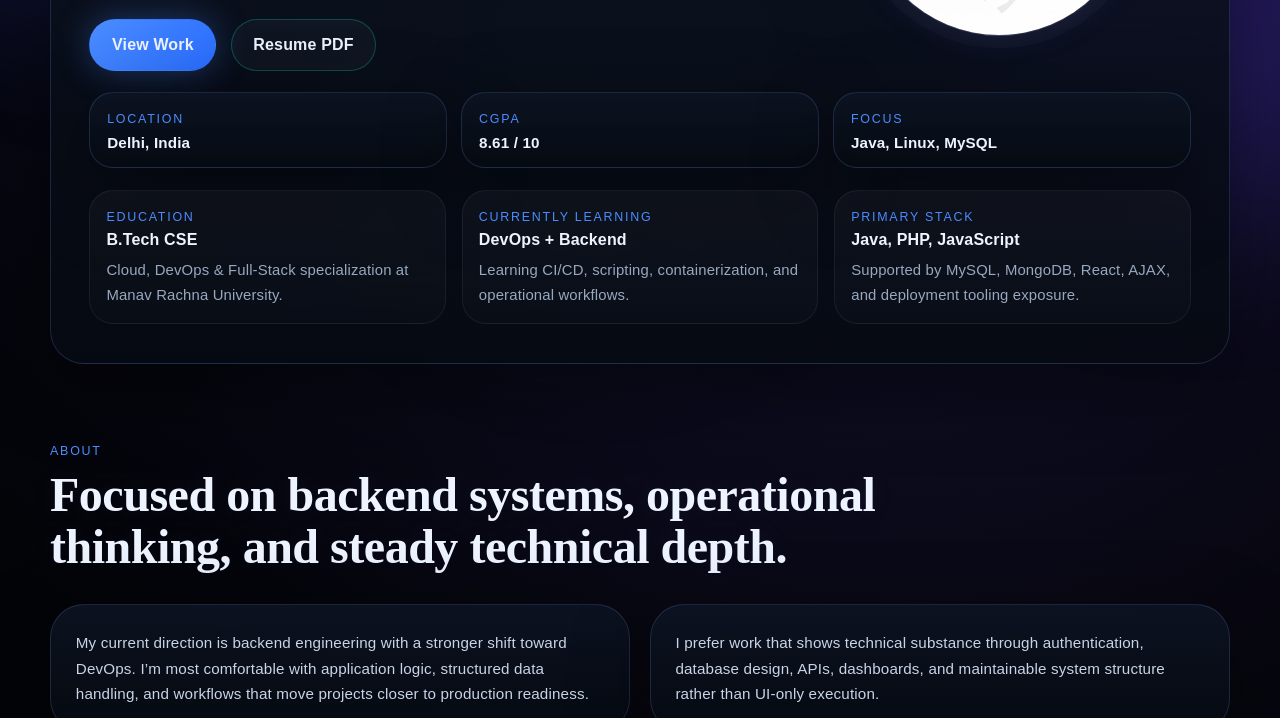
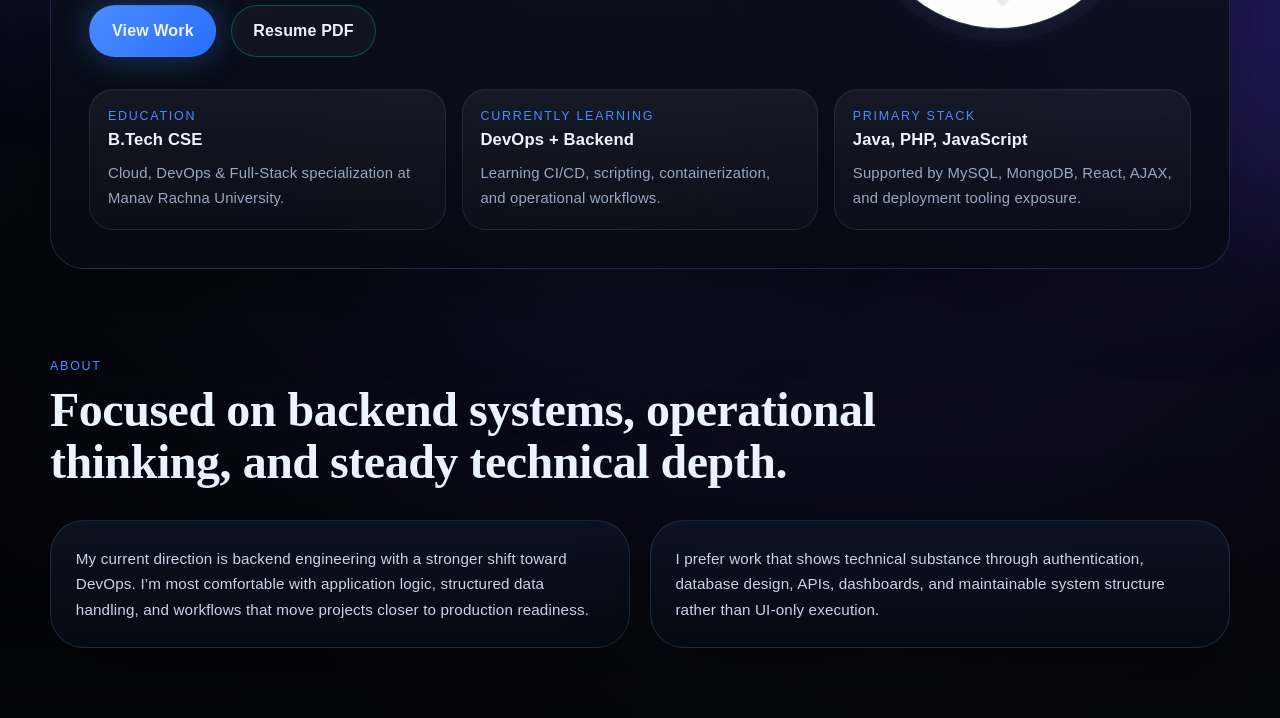
Before and after one commit to ayush27-03/folio, a plain HTML site: page index.html in a window 1280 px wide. Shown: the part 428-1146 px from the top of the page. Drawn offline with Linux system fonts and the light colour scheme.

Commit message:
feat: replaced some content and enhanced UI

```diff
--- a/index.html
+++ b/index.html
@@ -37,7 +37,7 @@
         <div class="hero-copy reveal interactive-card">
           <div class="hero-main">
             <div class="hero-content">
-              <p class="eyebrow">Aspiring DevOps Engineer • Backend Development • B.Tech CSE</p>
+              <!-- <p class="eyebrow">Backend Development • B.Tech CSE</p> -->
               <p class="hero-intro">
                 <span class="type-name" aria-label="Ayush Mishra"></span>
                 <span class="type-cursor" aria-hidden="true"></span>
@@ -63,7 +63,7 @@
             </div>
           </div>
 
-          <div class="hero-meta">
+          <!-- <div class="hero-meta">
             <div class="meta-card">
               <span>Location</span>
               <strong>Delhi, India</strong>
@@ -76,7 +76,7 @@
               <span>Focus</span>
               <strong>Java, Linux, MySQL</strong>
             </div>
-          </div>
+          </div> -->
 
           <div class="stat-list">
             <div class="stat-item">
--- a/style.css
+++ b/style.css
@@ -411,24 +411,30 @@ ul {
   display: grid;
   grid-template-columns: repeat(3, minmax(0, 1fr));
   gap: 1rem;
-  margin-top: 0.2rem;
+  align-items: stretch;
+  margin-top: 0.9rem;
 }
 
 .stat-item {
-  padding: 1rem;
+  display: flex;
+  flex-direction: column;
+  justify-content: flex-start;
+  min-height: 100%;
+  padding: 1.15rem 1.1rem;
   border-radius: var(--radius-lg);
-  background: linear-gradient(180deg, rgba(255, 255, 255, 0.035), rgba(255, 255, 255, 0.015));
-  border: 1px solid rgba(255, 255, 255, 0.06);
+  background: linear-gradient(180deg, rgba(255, 255, 255, 0.05), rgba(255, 255, 255, 0.02));
+  border: 1px solid rgba(255, 255, 255, 0.08);
+  box-shadow: inset 0 1px 0 rgba(255, 255, 255, 0.03);
 }
 
 .stat-item strong {
   display: block;
-  margin-top: 0.4rem;
-  font-size: 1rem;
+  margin-top: 0.45rem;
+  font-size: 1.04rem;
 }
 
 .stat-item p {
-  margin-top: 0.55rem;
+  margin-top: 0.7rem;
   color: var(--muted);
   line-height: 1.65;
   font-size: 0.93rem;
```
